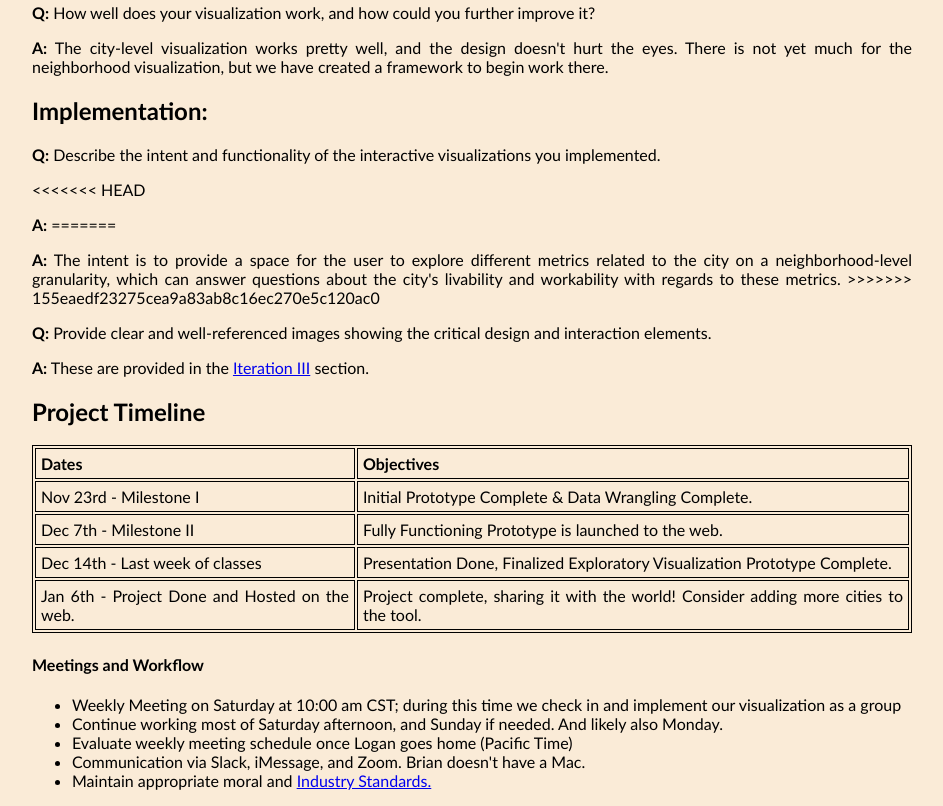
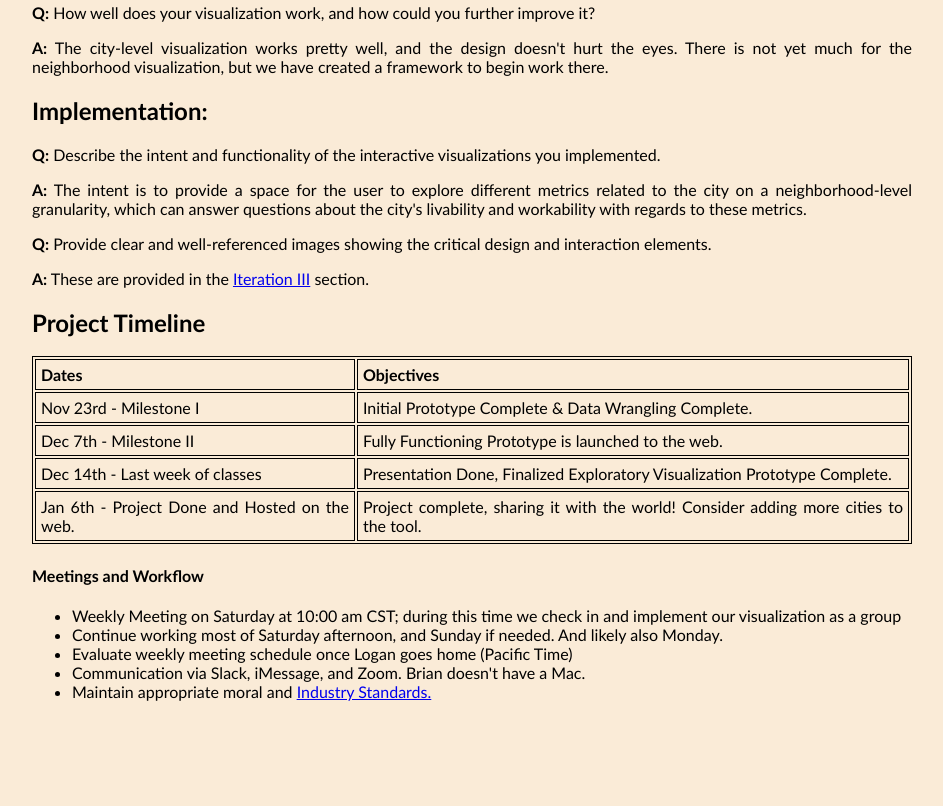
Before and after one commit to LoganPress/city-explorer, a website: page EvaluationCzar/ProcessBook.html in a window 1280 px wide. Shown: the part 6997-7803 px from the top of the page, without its empty margins (168-1111 px from the left). After the commit the page ends 7714 px from the top, so only its background shows below. Drawn offline with Linux system fonts and the light colour scheme.

Commit message:
Fixed process book errors

```diff
--- a/EvaluationCzar/ProcessBook.html
+++ b/EvaluationCzar/ProcessBook.html
@@ -414,14 +414,9 @@
 					implemented.
 				</p>
 
-<<<<<<< HEAD
-				<p><strong>A:</strong>
-
-=======
 				<p><strong>A:</strong> The intent is to provide a space for the user to explore different
 					metrics related to the city on a neighborhood-level granularity, which can answer
 					questions about the city's livability and workability with regards to these metrics.
->>>>>>> 155eaedf23275cea9a83ab8c16ec270e5c120ac0
 				</p>
 
 
```
